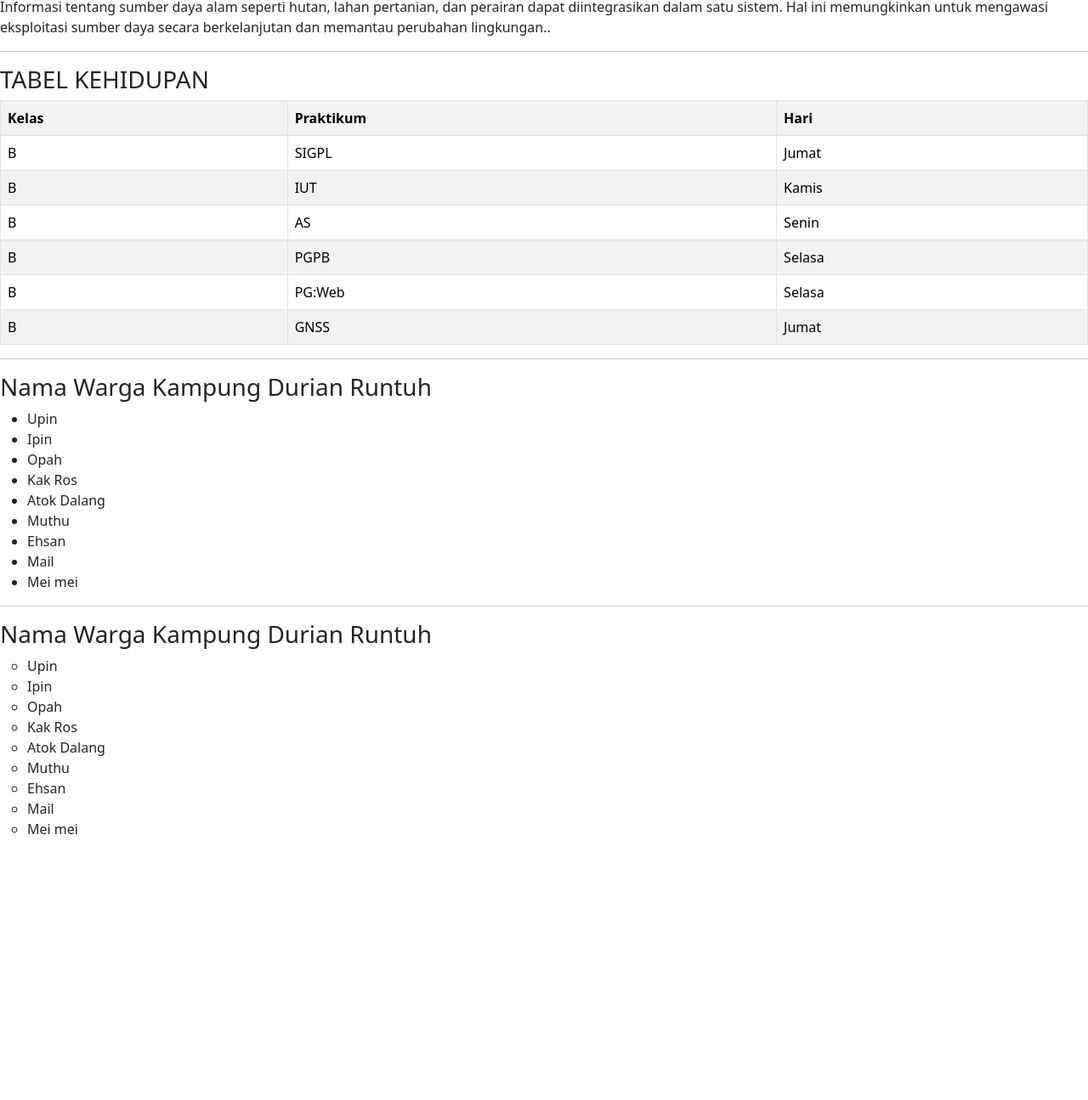
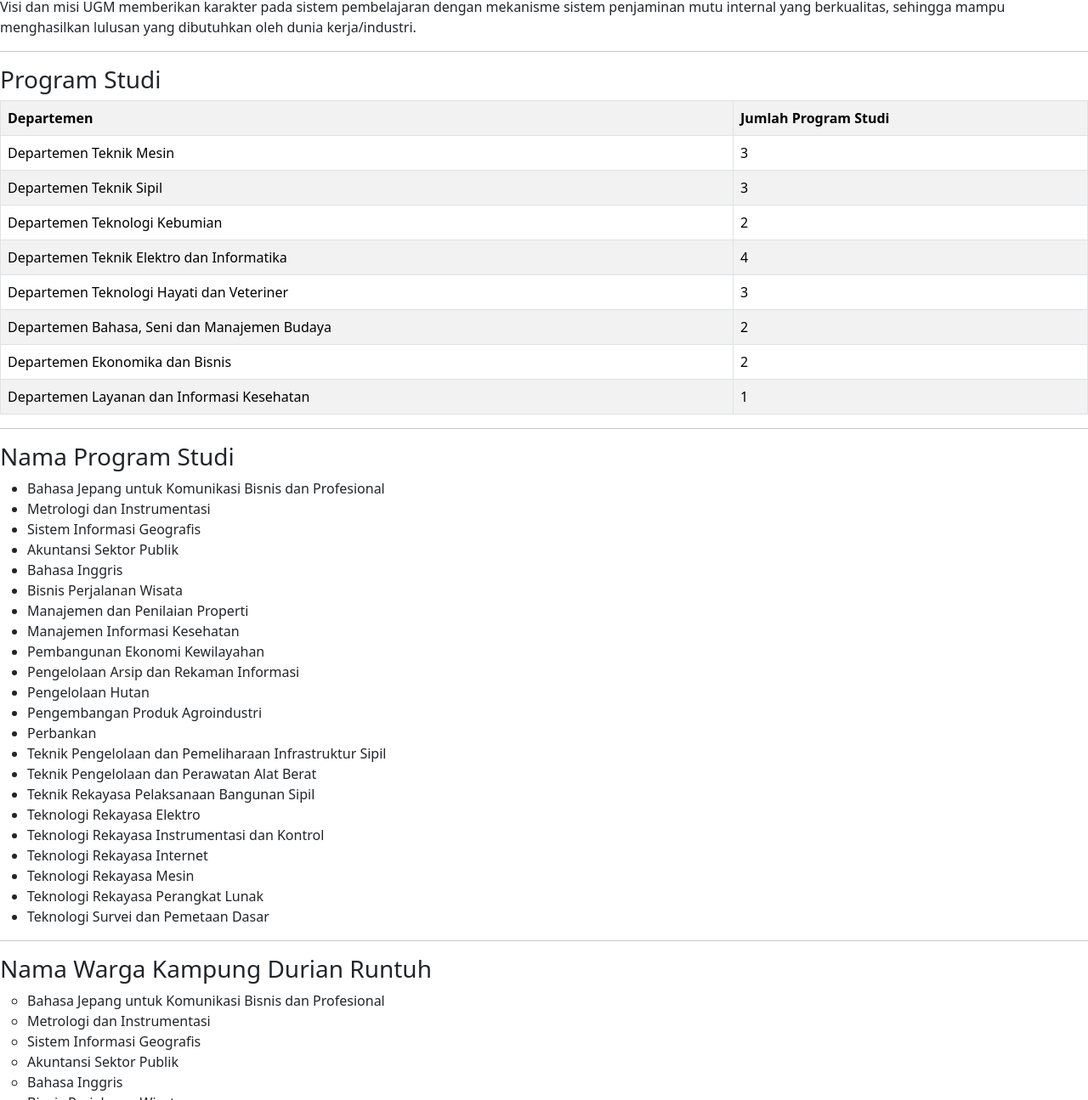
Before and after one commit to cindywahyuu/pgweb-acara2, a plain HTML site: page index.html in a window 1280 px wide. Shown: the part 637-1932 px from the top of the page at 85% size. Before the commit the page ends 1641 px from the top, so only its background shows below. Drawn offline with nearby package versions, Linux system fonts and the light colour scheme.

Commit message:
update konten index.html

```diff
--- a/index.html
+++ b/index.html
@@ -4,7 +4,7 @@
 <head>
     <meta charset="UTF-8">
     <meta name="viewport" content="width=device-width, initial-scale=1.0">
-    <title>Pemanfaatan GIS</title>
+    <title>SEKOLAH VOKASI UGM</title>
 
     <link rel="stylesheet" href="https://cdn.jsdelivr.net/npm/bootstrap@5.3.1/dist/css/bootstrap.min.css">
     <link rel="stylesheet" href="https://cdnjs.cloudflare.com/ajax/libs/font-awesome/6.4.2/css/all.min.css"
@@ -14,16 +14,13 @@
 
 <body>
     <div class="alert alert-primary text-center mt-3" role="alert">
-        <h1><i class="fa-solid fa-earth-americas"></i> Pemanfaatan GIS</h1>
+        <h1><i class="fa-solid fa-earth-americas"></i>SEKOLAH VOKASI UNIVERSITAS GADJAH MADA</h1>
     </div>
 
     <div class="row text-center">
+
         <div class="col">
-            <img src="https://img.inews.co.id/media/600/files/networks/2022/04/22/40eab_bumi.jpg" alt="Foto Bumi"
-                width="300">
-        </div>
-        <div class="col">
-            <iframe width="560" height="315" src="https://www.youtube.com/embed/5esdP4WY1QM?si=FGx6SC2-r41FbcNo"
+            <iframe width="560" height="315" src="https://www.youtube.com/embed/t_jM0YcmgSo?si=vXfpOirRYzMUmC2J"
                 title="YouTube video player" frameborder="0"
                 allow="accelerometer; autoplay; clipboard-write; encrypted-media; gyroscope; picture-in-picture; web-share"
                 allowfullscreen></iframe>
@@ -31,78 +28,114 @@
     </div>
 
     <hr>
-    <h2>Manajemen Bencana</h2>
-    <p>Memetakan area-area rawan bencana, memberikan informasi real-time tentang perkembangan bencana, serta membantu
-        dalam perencanaan evakuasi dan alokasi sumber daya dalam situasi darurat.</p>
-    <h2>Pengelolaan Sumber Daya Alam</h2>
-    <p>Informasi tentang sumber daya alam seperti hutan, lahan pertanian, dan perairan dapat diintegrasikan dalam satu
-        sistem. Hal ini memungkinkan untuk mengawasi eksploitasi sumber daya secara berkelanjutan dan memantau perubahan
-        lingkungan..</p>
+    <h2>Sekolah Vokasi</h2>
+    <p>Sekolah Vokasi (SV) UGM adalah salah satu dari 18 fakultas di UGM yang menyelenggarakan program sarjana terapan.
+        SV UGM adalah pendidikan tinggi vokasi seperti politeknik, yang berada di dalam tata kelola Universitas Gadjah
+        Mada (UGM). SV UGM memiliki keunggulan dibandingkan pendidikan tinggi vokasi yang lainnya.</p>
+    <h2>Visi dan Misi</h2>
+    <p>Visi dan misi UGM memberikan karakter pada sistem pembelajaran dengan mekanisme sistem penjaminan mutu internal
+        yang berkualitas, sehingga mampu menghasilkan lulusan yang dibutuhkan oleh dunia kerja/industri.</p>
     <hr>
-    <h3>TABEL KEHIDUPAN</h3>
+    <h3>Program Studi</h3>
     <table class="table table-bordered table-striped">
         <tr>
-            <th>Kelas</th>
-            <th>Praktikum</th>
-            <th>Hari</th>
+            <th>Departemen</th>
+            <th>Jumlah Program Studi</th>
+
         </tr>
         <tr>
-            <td>B</td>
-            <td>SIGPL</td>
-            <td>Jumat</td>
+            <td>Departemen Teknik Mesin</td>
+            <td>3</td>
+
         </tr>
         <tr>
-            <td>B</td>
-            <td>IUT</td>
-            <td>Kamis</td>
+            <td>Departemen Teknik Sipil</td>
+            <td>3</td>
+
         </tr>
         <tr>
-            <td>B</td>
-            <td>AS</td>
-            <td>Senin</td>
+            <td>Departemen Teknologi Kebumian</td>
+            <td>2</td>
+
         </tr>
         <tr>
-            <td>B</td>
-            <td>PGPB</td>
-            <td>Selasa</td>
+            <td>Departemen Teknik Elektro dan Informatika</td>
+            <td>4</td>
+
         </tr>
         <tr>
-            <td>B</td>
-            <td>PG:Web</td>
-            <td>Selasa</td>
+            <td>Departemen Teknologi Hayati dan Veteriner</td>
+            <td>3</td>
+
         </tr>
         <tr>
-            <td>B</td>
-            <td>GNSS</td>
-            <td>Jumat</td>
+            <td>Departemen Bahasa, Seni dan Manajemen Budaya</td>
+            <td>2</td>
+
+        </tr>
+        <tr>
+            <td>Departemen Ekonomika dan Bisnis</td>
+            <td>2</td>
+
+        </tr>
+        <tr>
+            <td>Departemen Layanan dan Informasi Kesehatan</td>
+            <td>1</td>
+
         </tr>
     </table>
     <hr>
-    <h3>Nama Warga Kampung Durian Runtuh</h3>
+    <h3>Nama Program Studi</h3>
     <ul>
-        <li>Upin</li>
-        <li>Ipin</li>
-        <li>Opah</li>
-        <li>Kak Ros</li>
-        <li>Atok Dalang</li>
-        <li>Muthu</li>
-        <li>Ehsan</li>
-        <li>Mail</li>
-        <li>Mei mei</li>
+        <li>Bahasa Jepang untuk Komunikasi Bisnis dan Profesional</li>
+        <li>Metrologi dan Instrumentasi</li>
+        <li>Sistem Informasi Geografis</li>
+        <li>Akuntansi Sektor Publik</li>
+        <li>Bahasa Inggris</li>
+        <li>Bisnis Perjalanan Wisata</li>
+        <li>Manajemen dan Penilaian Properti</li>
+        <li>Manajemen Informasi Kesehatan</li>
+        <li>Pembangunan Ekonomi Kewilayahan</li>
+        <li>Pengelolaan Arsip dan Rekaman Informasi</li>
+        <li>Pengelolaan Hutan</li>
+        <li>Pengembangan Produk Agroindustri</li>
+        <li>Perbankan</li>
+        <li>Teknik Pengelolaan dan Pemeliharaan Infrastruktur Sipil</li>
+        <li>Teknik Pengelolaan dan Perawatan Alat Berat</li>
+        <li>Teknik Rekayasa Pelaksanaan Bangunan Sipil</li>
+        <li>Teknologi Rekayasa Elektro</li>
+        <li>Teknologi Rekayasa Instrumentasi dan Kontrol</li>
+        <li>Teknologi Rekayasa Internet</li>
+        <li>Teknologi Rekayasa Mesin</li>
+        <li>Teknologi Rekayasa Perangkat Lunak</li>
+        <li>Teknologi Survei dan Pemetaan Dasar</li>
     </ul>
     <hr>
 
     <h3>Nama Warga Kampung Durian Runtuh</h3>
     <ol style="list-style-type: circle;">
-        <li>Upin</li>
-        <li>Ipin</li>
-        <li>Opah</li>
-        <li>Kak Ros</li>
-        <li>Atok Dalang</li>
-        <li>Muthu</li>
-        <li>Ehsan</li>
-        <li>Mail</li>
-        <li>Mei mei</li>
+        <li>Bahasa Jepang untuk Komunikasi Bisnis dan Profesional</li>
+        <li>Metrologi dan Instrumentasi</li>
+        <li>Sistem Informasi Geografis</li>
+        <li>Akuntansi Sektor Publik</li>
+        <li>Bahasa Inggris</li>
+        <li>Bisnis Perjalanan Wisata</li>
+        <li>Manajemen dan Penilaian Properti</li>
+        <li>Manajemen Informasi Kesehatan</li>
+        <li>Pembangunan Ekonomi Kewilayahan</li>
+        <li>Pengelolaan Arsip dan Rekaman Informasi</li>
+        <li>Pengelolaan Hutan</li>
+        <li>Pengembangan Produk Agroindustri</li>
+        <li>Perbankan</li>
+        <li>Teknik Pengelolaan dan Pemeliharaan Infrastruktur Sipil</li>
+        <li>Teknik Pengelolaan dan Perawatan Alat Berat</li>
+        <li>Teknik Rekayasa Pelaksanaan Bangunan Sipil</li>
+        <li>Teknologi Rekayasa Elektro</li>
+        <li>Teknologi Rekayasa Instrumentasi dan Kontrol</li>
+        <li>Teknologi Rekayasa Internet</li>
+        <li>Teknologi Rekayasa Mesin</li>
+        <li>Teknologi Rekayasa Perangkat Lunak</li>
+        <li>Teknologi Survei dan Pemetaan Dasar</li>
     </ol>
     <script src="https://cdn.jsdelivr.net/npm/bootstrap@5.3.1/dist/js/bootstrap.bundle.min.js"></script>
 </body>
```
